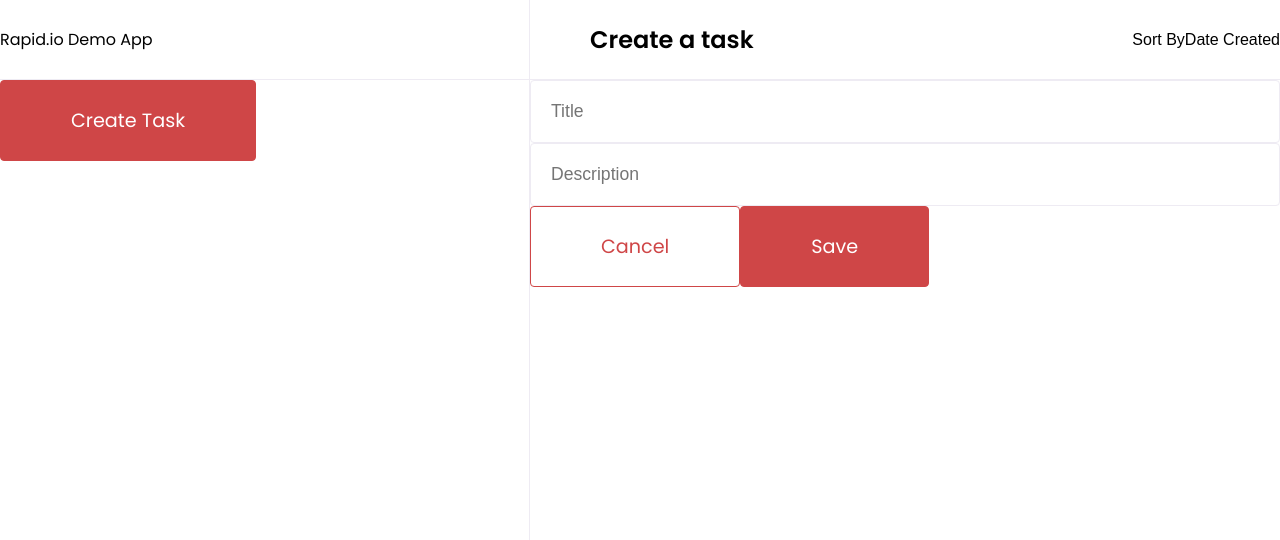
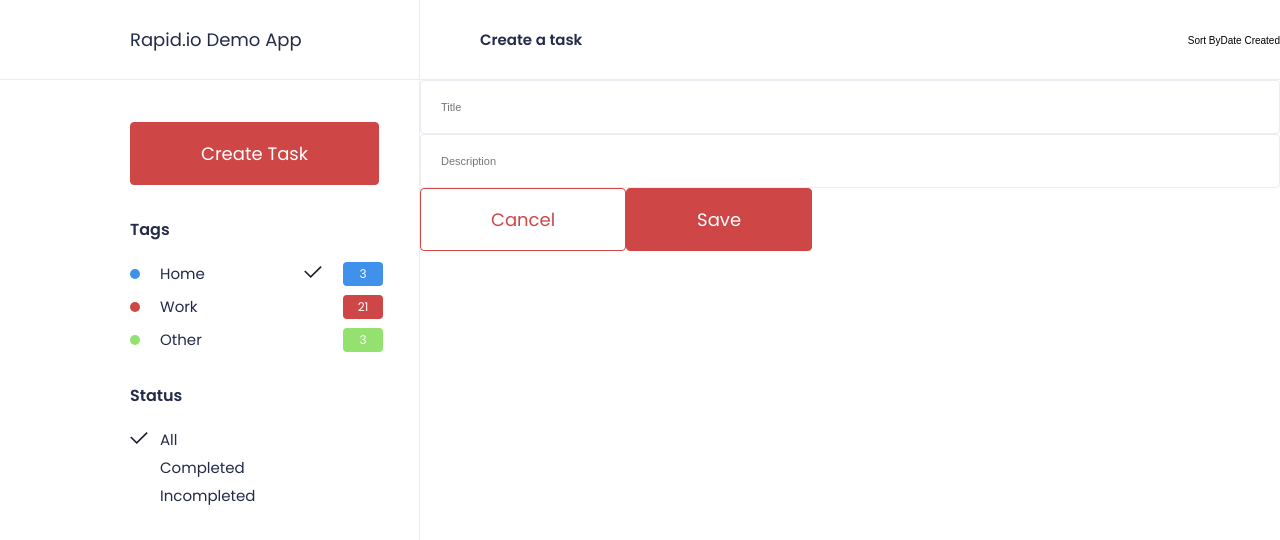
Before and after one commit to JSLibraryDirectory/demo-javascript-todo, a Next.js app: page /create in a window 1280 px wide. Shown: the top 540 px of the page. Built offline with nearby package versions, Linux system fonts and the light colour scheme.

Commit message:
updated sidebar

```diff
--- /dev/null
+++ b/components/badge.js
@@ -0,0 +1,32 @@
+export default ({ children, type }) => (
+  <span className={`badge ${type}`}>
+    { children }
+    <style jsx>
+      {`
+        .badge {
+          border-radius: 4px;
+          color: #fff;
+          font-size: 1.2rem;
+          font-weight: 400;
+          padding: 3px 10px;
+          vertical-align: middle;
+          display: inline-block;
+          min-width: 40px;
+          text-align: center;
+        }
+        .badge.other{
+          background-color: #95E16F;
+        }
+
+        .badge.work {
+          background-color: #CF4647;
+        }
+
+        .badge.home {
+          background-color: #3F91EB;
+        }
+      `}
+    </style>
+  </span>
+
+)
--- /dev/null
+++ b/components/iconCheck.js
@@ -0,0 +1,9 @@
+export default () => (
+  <span className="icon">
+    <svg width="19px" height="13px" viewBox="0 0 19 13" viewBox="0 0 20 14" version="1.1" xmlns="http://www.w3.org/2000/svg">
+      <g fill="#1C1D2F" fillRule="evenodd">
+                <polygon id="Fill-3" points="7 10.42125 1.23375 4.8125 0 6.047125 7 13.04625 18.8125 1.23375 17.57875 0"></polygon>
+      </g>
+    </svg>
+  </span>
+)
--- a/components/link.js
+++ b/components/link.js
@@ -8,11 +8,11 @@ export default ({ href, children, onClick, inverted = false }) => (
         {`
         a {
           background: #CF4647;
-          padding: 25px 70px;
+          padding: 17px 70px;
           display: inline-block;
           cursor: pointer;
           border-radius: 4px;
-          font-size: 1.2rem;
+          font-size: 1.8rem;
           color: white;
           text-decoration: none;
           transition: .5s ease;
--- /dev/null
+++ b/components/listStatuses.js
@@ -0,0 +1,42 @@
+import Badge from './badge'
+import Check from './iconCheck'
+
+export default () => (
+  <div>
+    <h2>Status</h2>
+    <ul>
+      <li><Check /> All</li>
+      <li>Completed</li>
+      <li>Incompleted</li>
+    </ul>
+
+    <style jsx>
+      {`
+        ul {
+          list-style: none;
+          margin: 0;
+          padding: 0;
+        }
+
+        li {
+          padding: 0 0 0 30px;
+          margin: 5px 0;
+          position: relative;
+          cursor: pointer;
+          font-size: 1.5rem;
+        }
+
+        li > :global(.icon) {
+          position: absolute;
+          left: 0;
+        }
+
+        h2 {
+          font-size: 1.6rem;
+          font-weight: 600;
+          margin: 32px 0 20px;
+        }
+      `}
+    </style>
+  </div>
+)
--- /dev/null
+++ b/components/listTags.js
@@ -0,0 +1,78 @@
+import Badge from './badge'
+import Check from './iconCheck'
+
+export default () => (
+  <div>
+    <h2>Tags</h2>
+    <ul>
+      <li className="home">
+        Home
+        <Check />
+        <Badge type="home">3</Badge>
+      </li>
+      <li className="work">
+        Work
+        <Badge type="work">21</Badge>
+      </li>
+      <li className="other">
+        Other
+        <Badge type="other">3</Badge>
+      </li>
+    </ul>
+
+    <style jsx>
+      {`
+        ul {
+          list-style: none;
+          margin: 0;
+          padding: 0;
+        }
+
+        li {
+          padding: 0;
+          margin: 10px 0;
+          clear: both;
+          cursor: pointer;
+          font-size: 1.5rem;
+          position: relative;
+        }
+
+        li:before {
+          width: 10px;
+          height: 10px;
+          content: '';
+          border-radius: 100%;
+          display: inline-block;
+          margin-right: 20px;
+        }
+
+        li.other:before{
+          background-color: #95E16F;
+        }
+
+        li.work:before{
+          background-color: #CF4647;
+        }
+
+        li.home:before{
+          background-color: #3F91EB;
+        }
+
+        li :global(.badge) {
+          float: right;
+        }
+
+        li :global(.icon) {
+          position: absolute;
+          right: 60px;
+        }
+
+        h2 {
+          font-size: 1.6rem;
+          font-weight: 600;
+          margin: 32px 0 20px;
+        }
+      `}
+    </style>
+  </div>
+)
--- a/components/meta.js
+++ b/components/meta.js
@@ -9,9 +9,20 @@ export default () => (
       <link href="https://fonts.googleapis.com/css?family=Poppins:400,600" rel="stylesheet" />
     </Head>
     <style jsx global>{`
+      html {
+        -webkit-font-smoothing: antialiased;
+        -moz-osx-font-smoothing: grayscaled;
+        -webkit-text-size-adjust: 100%;
+        -ms-text-size-adjust: 100%;
+        text-size-adjust: 100%;
+        text-rendering: optimizeLegibility;
+        font-size: 62.5%;
+      }
       body {
         font-family: 'Poppins', sans-serif;
         background: #fff;
+        font-size: 1.4rem;
+        color: #242A49;
       }
       * {
         margin: 0;
--- a/components/page.js
+++ b/components/page.js
@@ -20,7 +20,7 @@ export default ({ children, heading }) => (
       }
 
       aside {
-        flex: 1 0 280px;
+        flex: 0 0 420px;
       }
 
       main {
--- a/components/sidebar.js
+++ b/components/sidebar.js
@@ -1,13 +1,20 @@
 import Link from './link'
+import ListTags from './listTags'
+import ListStatuses from './listStatuses'
 
 export default () => (
   <div className="sidebar">
     <header>
-      Rapid.io Demo App
+      <h1>Rapid.io Demo App</h1>
     </header>
-    <Link href="/create">
-      Create Task
-    </Link>
+    <div className="body">
+      <Link className="button" href="/create">
+        Create Task
+      </Link>
+      <ListTags />
+      <ListStatuses />
+    </div>
+
     <style jsx>
       {`
       .sidebar {
@@ -21,6 +28,18 @@ export default () => (
         border-bottom: 1px solid #EEEBF3;
         display: flex;
         align-items: center;
+        padding-left: 130px;
+      }
+
+      h1 {
+        font-size: 1.8rem;
+        font-weight: 500;
+        margin: 0;
+        padding: 0;
+      }
+
+      .body {
+        padding: 42px 36px 42px 130px;
       }
       `}
     </style>
```
